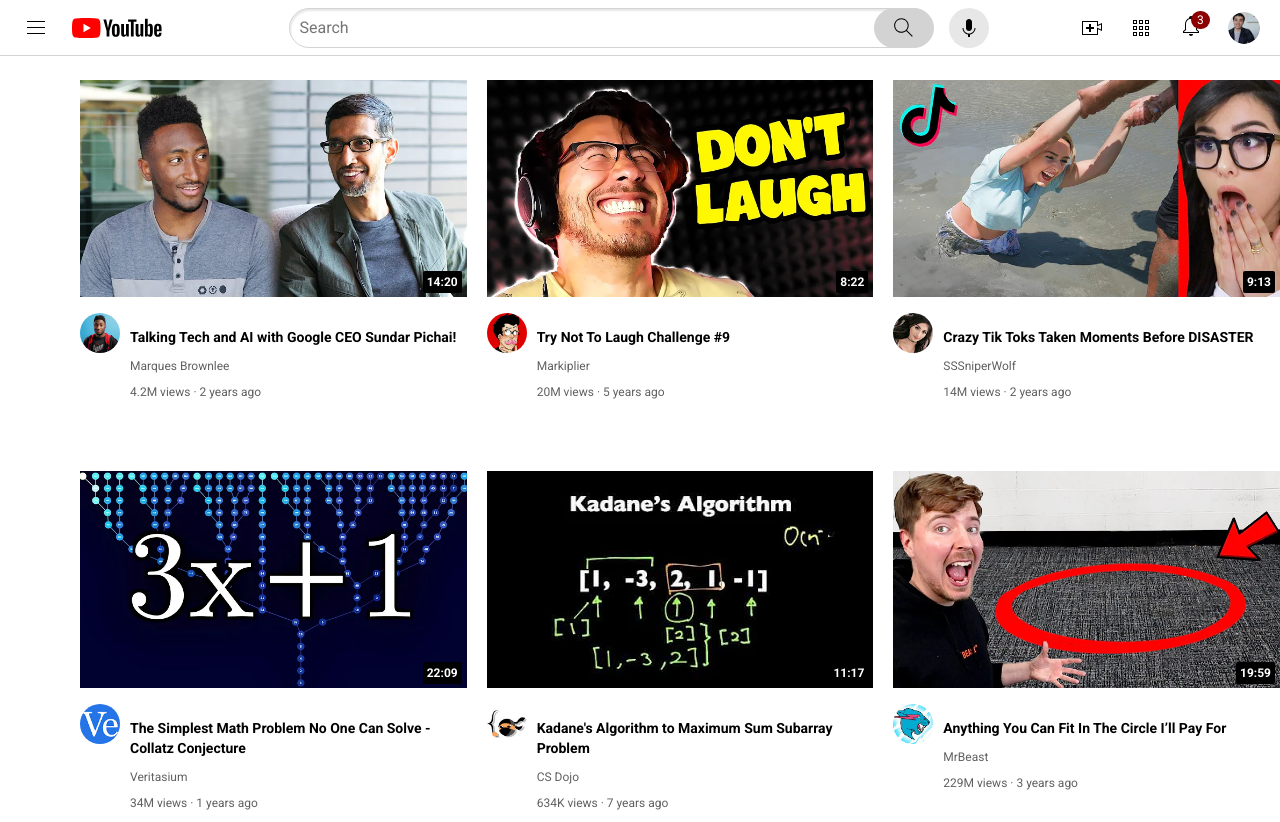
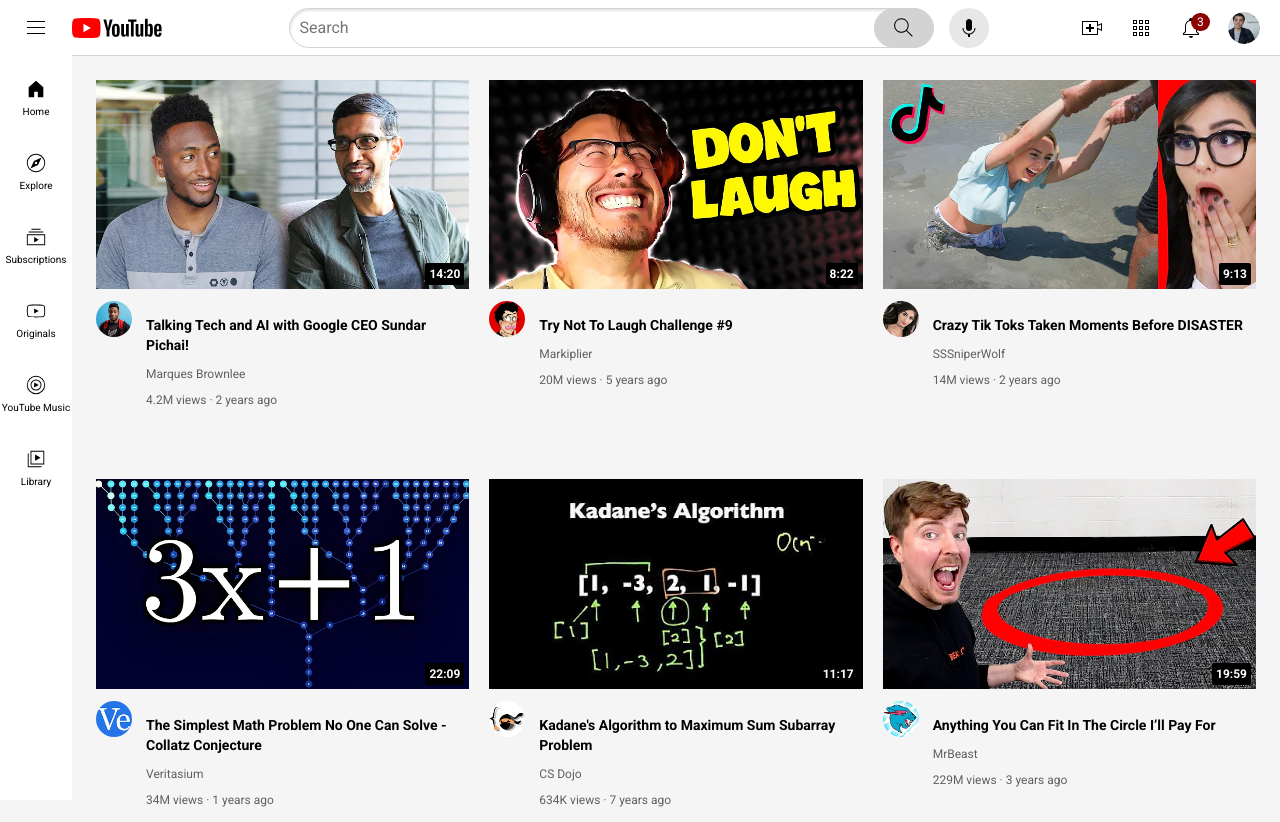
Before and after one commit to dogu-bolut/JavaScript-Basics, a plain HTML site: page SuperSimpleDevHTML/16-youtube.html in a window 1280 px wide. Drawn offline with Linux system fonts and the light colour scheme.

Commit message:
16 Finish Project

```diff
--- a/SuperSimpleDevHTML/15-youtube.html
+++ b/SuperSimpleDevHTML/16-youtube.html
@@ -25,24 +25,56 @@
       <input class="search-bar" type="text" placeholder="Search">
       <button class="search-button">
         <img class="search-icon" src="icons/search.svg">
+        <div class="tooltip">Search</div>
       </button>
       <button class="voice-search-button">
         <img class="voice-search-icon" src="icons/voice-search-icon.svg">
+        <div class="tooltip">Search with Voice</div>
       </button>
     </div>
     <div class="right-section">
-      <img class="upload-icon" src="icons/upload.svg">
-      <img class="youtube-apps-icon" src="icons/youtube-apps.svg">
+      <div class="upload-icon-container">
+        <img class="upload-icon" src="icons/upload.svg">
+        <div class="tooltip">Create</div>
+      </div>
+      <div class="youtube-apps-icon-container">
+        <img class="youtube-apps-icon" src="icons/youtube-apps.svg">
+        <div class="tooltip">Apps</div>
+      </div>
       <div class="notifications-icon-container">
         <img class="notifications-icon" src="icons/notifications.svg">
         <div class="notifications-count">3</div>
+        <div class="tooltip">Notifications</div>
       </div>
       <img class="current-user-picture" src="channel/my-channel.jpeg">
     </div>
   </div>
 
   <div class="sidebar">
-
+    <div class="sidebar-link">
+      <img src="icons/home.svg">
+      <div>Home</div>
+    </div>
+    <div class="sidebar-link">
+      <img src="icons/explore.svg">
+      <div>Explore</div>
+    </div>
+    <div class="sidebar-link">
+      <img src="icons/subscriptions.svg">
+      <div>Subscriptions</div>
+    </div>
+    <div class="sidebar-link">
+      <img src="icons/originals.svg">
+      <div>Originals</div>
+    </div>
+    <div class="sidebar-link">
+      <img src="icons/youtube-music.svg">
+      <div>YouTube Music</div>
+    </div>
+    <div class="sidebar-link">
+      <img src="icons/library.svg">
+      <div>Library</div>
+    </div>
   </div>
 
   <div class="video-grid">
--- a/SuperSimpleDevHTML/styles/general.css
+++ b/SuperSimpleDevHTML/styles/general.css
@@ -1,7 +1,9 @@
 body {
+  background-color: rgb(245, 245, 245);
   margin: 0;
   padding-top: 80px;
-  padding-left: 80px;
+  padding-left: 96px;
+  padding-right: 24px;
 }
 
 p {
--- a/SuperSimpleDevHTML/styles/header.css
+++ b/SuperSimpleDevHTML/styles/header.css
@@ -72,9 +72,47 @@
   margin-right: 15px;
 }
 
+.search-button,
+.voice-search-button,
+.upload-icon-container,
+.youtube-apps-icon-container,
+.notifications-icon-container {
+  display: flex;
+  justify-content: center;
+  align-items: center;
+  position: relative;
+}
+
+.search-button .tooltip,
+.voice-search-button .tooltip,
+.upload-icon-container .tooltip,
+.youtube-apps-icon-container .tooltip,
+.notifications-icon-container .tooltip {
+  font-family: Roboto, Arial;
+  position: absolute;
+  background-color: gray;
+  color: white;
+  padding: 4px 8px;
+  border-radius: 2px;
+  font-size: 12px;
+  bottom: -30px;
+  opacity: 0;
+  transition: opacity 0.3s;
+  pointer-events: none;
+  white-space: nowrap;
+
+}
+
+.search-button:hover .tooltip,
+.voice-search-button:hover .tooltip,
+.upload-icon-container:hover .tooltip,
+.youtube-apps-icon-container:hover .tooltip,
+.notifications-icon-container:hover .tooltip {
+  opacity: 1;
+}
+
 .search-icon {
   height: 25px;
-  padding: 10px 10px;
 }
 
 .voice-search-button {
@@ -89,7 +127,6 @@
 
 .voice-search-icon {
   height: 24px;
-  padding: 2px 2px;
 }
 
 .right-section {
--- a/SuperSimpleDevHTML/styles/sidebar.css
+++ b/SuperSimpleDevHTML/styles/sidebar.css
@@ -5,5 +5,29 @@
   top: 55px;
   width: 72px;
   background-color: white;
+  z-index: 200;
+  padding-top: 5px;
+}
 
+.sidebar-link {
+  height: 74px;
+  display: flex;
+  justify-content: center;
+  align-items: center;
+  flex-direction: column;
+  cursor: pointer;
 }
+
+.sidebar-link:hover {
+  background-color: rgb(235, 235, 235);
+}
+
+.sidebar-link img {
+  height: 22px;
+  margin-bottom: 6px;
+}
+
+.sidebar-link div {
+  font-family: Roboto, Arial;
+  font-size: 10px;
+}
--- a/SuperSimpleDevHTML/styles/video.css
+++ b/SuperSimpleDevHTML/styles/video.css
@@ -6,7 +6,7 @@
   font-size: 14px;
   font-weight: 700;
   line-height: 20px;
-  margin-bottom: 12px;
+  margin-bottom: 10px;
 }
 
 .video-info-grid {
@@ -15,12 +15,12 @@
 }
 
 .profile-picture {
-  width: 40px;
+  width: 36px;
   border-radius: 50px;
 }
 
 .thumbnail-row {
-  margin-bottom: 12px;
+  margin-bottom: 8px;
   position: relative;
 }
 
```
Also changed, not shown: SuperSimpleDevHTML/icons/explore.svg (added), SuperSimpleDevHTML/icons/home.svg (added), SuperSimpleDevHTML/icons/library.svg (added), SuperSimpleDevHTML/icons/originals.svg (added), SuperSimpleDevHTML/icons/subscriptions.svg (added), SuperSimpleDevHTML/icons/youtube-music.svg (added).
